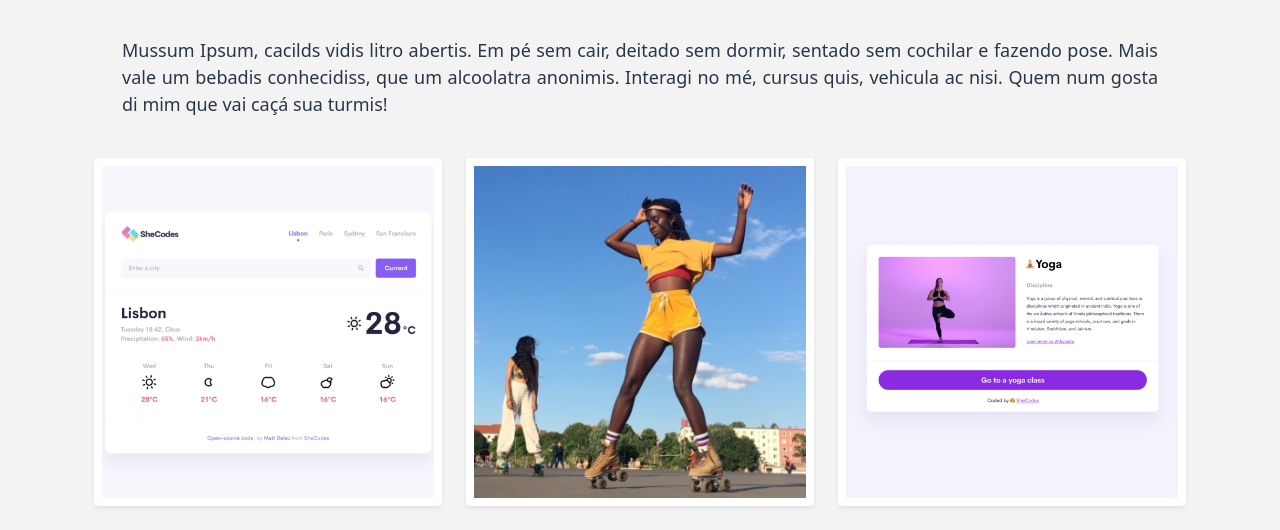
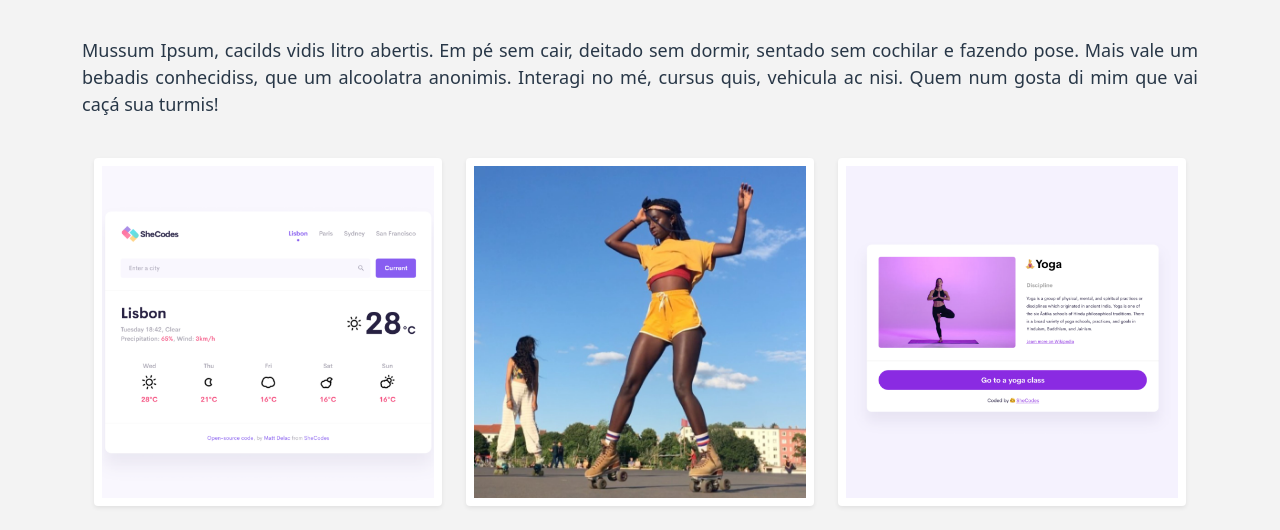
Before and after one commit to juvalverde/portfolio-sc, a plain HTML site: page about.html in a window 1280 px wide. Shown: the part 270-800 px from the top of the page. Drawn offline with nearby package versions, Linux system fonts and the light colour scheme.

Commit message:
Updated margin

```diff
--- a/src/styles.css
+++ b/src/styles.css
@@ -79,7 +79,7 @@ a:visited {
 }
 
 .fakeBio {
-  margin: 40px;
+  margin: 40px 0px;
   text-align: justify;
   color: var(--tertiary-color);
   font-size: 18px;
```
